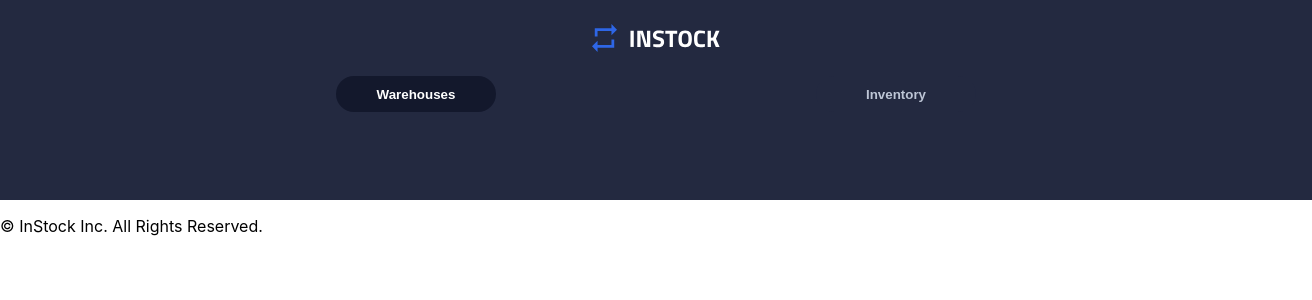
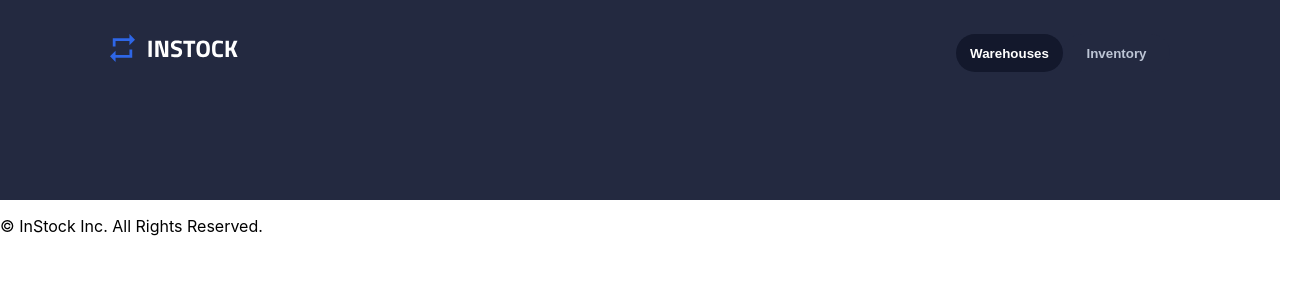
Before and after one commit to ShirinSadeghii/instock-frontend, a React (Create React App) app: page / in a window 1280 px wide. Shown: the top 300 px of the page, 1312 px wide, since content can reach past the window. Built offline with nearby package versions, Linux system fonts and the light colour scheme.

Commit message:
fully responsive header complete

```diff
--- a/src/components/Header/Header.jsx
+++ b/src/components/Header/Header.jsx
@@ -5,12 +5,15 @@ function Header() {
     return (
        <div className='header'>
         <div className='header__container'>
-            <img className="header__logo" src={Logo} alt='Logo'></img>
+            <div className='header__sub-container'>
+                <img className="header__logo" src={Logo} alt='Logo'></img>
+            </div>
+            <div className='header__sub-container' >
+                <button className='header__button header__button--active'>Warehouses</button>
+                <button className='header__button'>Inventory </button>
+            </div>
         </div>
-        <div className='header__container' >
-            <button className='header__button header__button--active'>Warehouses</button>
-            <button className='header__button'>Inventory </button>
-        </div>
+
        </div>
     )
 }
--- a/src/components/Header/Header.scss
+++ b/src/components/Header/Header.scss
@@ -1,4 +1,5 @@
 @use '../../styles/partials/variables' as *;
+@use '../../styles/partials/mixins' as *;
 
 
 .header {
@@ -6,18 +7,40 @@
     width: 100%;
     height: 200px;
     padding: 0 1rem;
+    box-sizing: border-box;
 
+    @include tablet {
+        padding: 34px 24px 24px;
+    }
+
+    @include desktop {
+        padding: 34px 110px 24px;
+    }
 
 
     &__container {
         display: flex;
-        justify-content: space-evenly;
+        flex-direction: column;
+
+        @include tablet {
+            flex-direction: row;
+            justify-content: space-between;
+        }
+    }
+
+    &__sub-container {
+        display: flex;
+        justify-content: center;
     }
 
     &__logo {
         width: 8rem;
         height: 28px;
         padding: 24px 0;
+
+        @include tablet {
+            padding: 0;
+        }
     }
 
     &__button {
@@ -29,6 +52,11 @@
         border: none;
         font-weight: 600;
 
+        @include tablet {
+            height: 38px;
+            width: 107px;
+        }
+
         &--active {
             background-color: $Instock-Black;
             color: $White;
--- /dev/null
+++ b/src/styles/partials/_mixins.scss
@@ -0,0 +1,11 @@
+@mixin tablet {
+    @media (min-width: 768px){
+        @content;
+    }
+}
+
+@mixin desktop {
+    @media (min-width: 1280px){
+        @content;
+    }
+}
```
